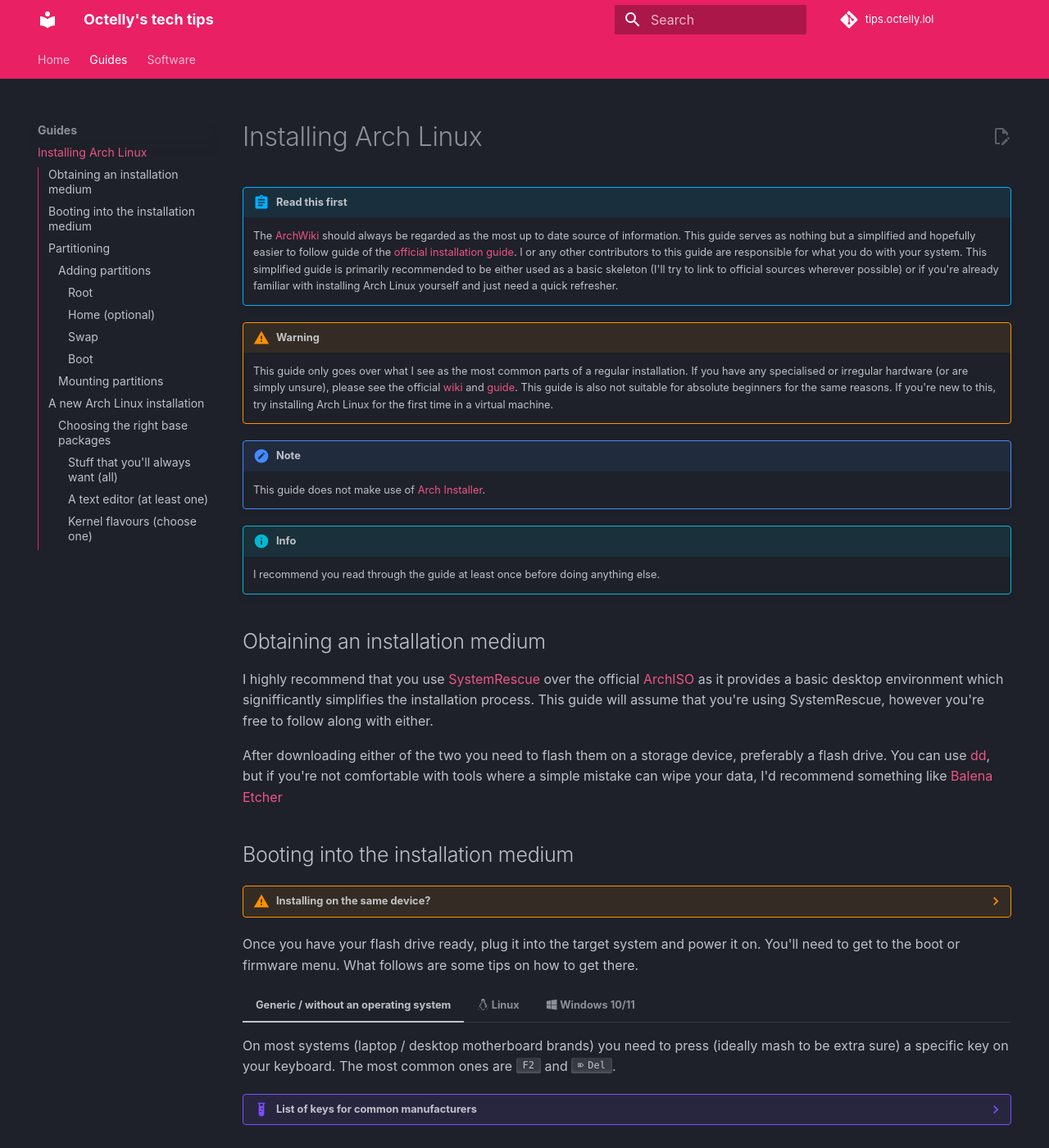
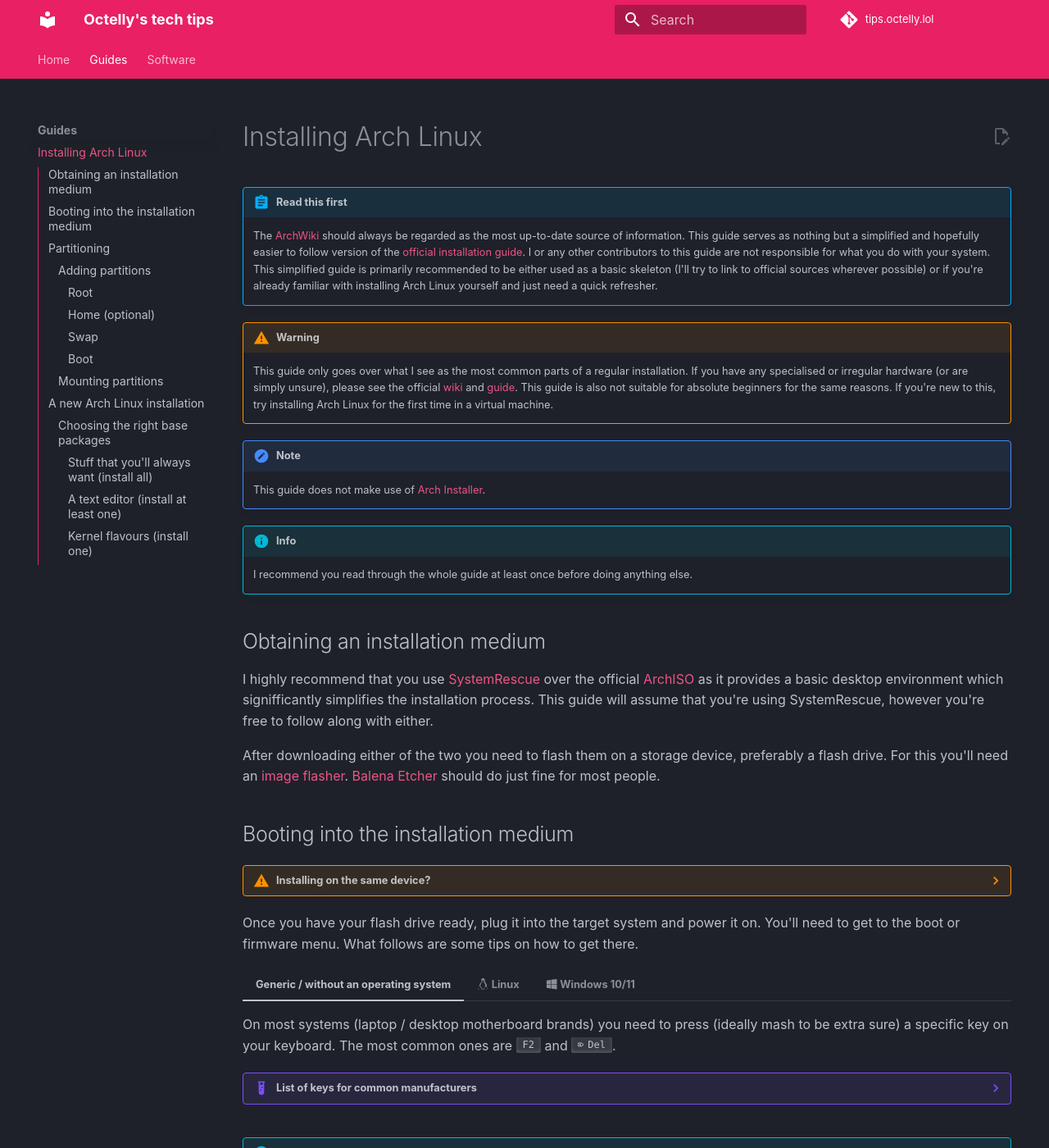
Before and after one commit to Octelly/tips.octelly.lol, an MkDocs documentation site: the page built from docs/guides/arch-linux-install.md, in a window 1280 px wide and 1400 px high. Shown: the whole window at 82% size. Built offline with MkDocs 1.6.1 and Material for MkDocs 9.7.7, drawn with Linux system fonts in a browser that asks for light colours; comment, search, counter and statistics services are not loaded; some of the changed text lies outside the part shown.

Commit message:
fixes for typos and such

```diff
--- a/docs/guides/arch-linux-install.md
+++ b/docs/guides/arch-linux-install.md
@@ -2,7 +2,7 @@
 
 !!! abstract "Read this first"
 
-    The [ArchWiki][archwiki] should always be regarded as the most up to date source of information. This guide serves as nothing but a simplified and hopefully easier to follow guide of the [official installation guide][archwiki-installation_guide]. I or any other contributors to this guide are responsible for what you do with your system. This simplified guide is primarily recommended to be either used as a basic skeleton (I'll try to link to official sources wherever possible) or if you're already familiar with installing Arch Linux yourself and just need a quick refresher.
+    The [ArchWiki][archwiki] should always be regarded as the most up-to-date source of information. This guide serves as nothing but a simplified and hopefully easier to follow version of the [official installation guide][archwiki-installation_guide]. I or any other contributors to this guide are not responsible for what you do with your system. This simplified guide is primarily recommended to be either used as a basic skeleton (I'll try to link to official sources wherever possible) or if you're already familiar with installing Arch Linux yourself and just need a quick refresher.
 
 !!! warning
 
@@ -14,20 +14,20 @@
 
 !!! info
 
-    I recommend you read through the guide at least once before doing anything else.
+    I recommend you read through the whole guide at least once before doing anything else.
 
 
 ## Obtaining an installation medium
 
 I highly recommend that you use [SystemRescue][systemrescue-download] over the official [ArchISO][archlinux-download] as it provides a basic desktop environment which signifficantly simplifies the installation process. This guide will assume that you're using SystemRescue, however you're free to follow along with either.
 
-After downloading either of the two you need to flash them on a storage device, preferably a flash drive. You can use [dd](/software/image-flashing/#dd), but if you're not comfortable with tools where a simple mistake can wipe your data, I'd recommend something like [Balena Etcher](/software/image-flashing/#balena-etcher)
+After downloading either of the two you need to flash them on a storage device, preferably a flash drive. For this you'll need an [image flasher](/software/image-flashing). [Balena Etcher](/software/image-flashing/#balena-etcher) should do just fine for most people.
 
 ## Booting into the installation medium
 
 ??? warning "Installing on the same device?"
 
-    If you're not familiar with the installation process, please make sure you can follow the guide even while often if your device isn't hardwired to the internet. You can open the guide on your phone. Also consider reading this chapter before continuing.
+    If you're not familiar with the installation process, please make sure you can follow the guide even while offline if your device isn't hardwired to the internet. You can open the guide on your phone. Also, consider reading this chapter in its entirety before continuing.
 
 Once you have your flash drive ready, plug it into the target system and power it on. You'll need to get to the boot or firmware menu. What follows are some tips on how to get there.
 
@@ -89,7 +89,7 @@ Assuming a dedicated drive, create a new partition table. In GParted, select the
 
 #### Root
 
-This will be the `/` path on your system. The most popular partition format for storage partitions on Linux is ext4, however you may want to consider other option as well, such as `btrfs`. This guide will assume you're using ext4.
+This will be the `/` path on your system. The most popular partition format for storage partitions on Linux is `ext4`, however you may want to consider other options as well, such as `btrfs`. This guide will assume you're using `ext4`. This shouldn't need to be larger than about 60 GB.
 
 #### Home (optional)
 
@@ -171,27 +171,28 @@ The following sections will help you compile a list of packages you'll want to i
 
 !!! note "Note: You can install these packages later on, but doing it all in one command means, that you can let it install in the background and get a cup of coffee or something in the meantime"
 
-#### Stuff that you'll always want (all)
+#### Stuff that you'll always want (install all)
 
-- `base` - a package group containing all the packages you will always want on an Arch Linux system
+- `base` and `base-devel` - package groups containing all the packages you will always want on an Arch Linux system
 - `man-db` and `man-pages` - a manual for all[^3] your installed packages you can always access with `man`
 - `networkmanager` - handles wired and wireless internet for you, including VPNs and other extra stuff
 
-#### A text editor (at least one)
+#### A text editor (install at least one)
 
 It is essential that you pick at least one editor that you can use in the terminal. Here are my recommendations:
 
 - `vim` -  if you know Vim, you'll want to use it
 - `neovim` - Vim, but supercharged
 - `nano` - I personally hate Nano, but it is probably the most user friendly terminal text editor out there
+- `micro` - Nano, but supercharged
 
-#### Kernel flavours (choose one)
+#### Kernel flavours (install one)
 
 You need to install a kernel as it is the heart of any operating system. Linux itself is a kernel and everything around it are applications that make it into a proper operating system. Here are some kernel recommendations (I always go with `linux-zen`):
 
 - `linux` - a regular Linux kernel, I generally avoid this one, but it is the most neutral choice
-- `linux-lts` - a long-term support release of the kernel, meaning you can stay on the same version for a while with only smaller bugfixes being applied
-- `linux-zen` - the best kernel flavour for an everyday system, provides great performance for desktops and laptops
+- `linux-lts` - a long-term support release of the kernel, meaning you can stay on the same version for a while with only smaller bugfixes being applied, most useful for servers
+- `linux-zen` - (arguably) the best kernel flavour for an everyday system, provides great performance for desktops and laptops
 - `linux-hardened` - Linux kernel with extra security patches applied
 
 
```
Also changed, not shown: other parts of docs/guides/arch-linux-install.md (+4 -4 lines).
